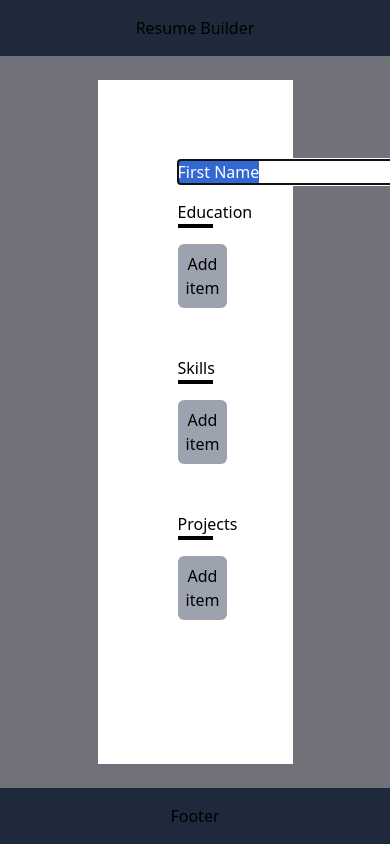
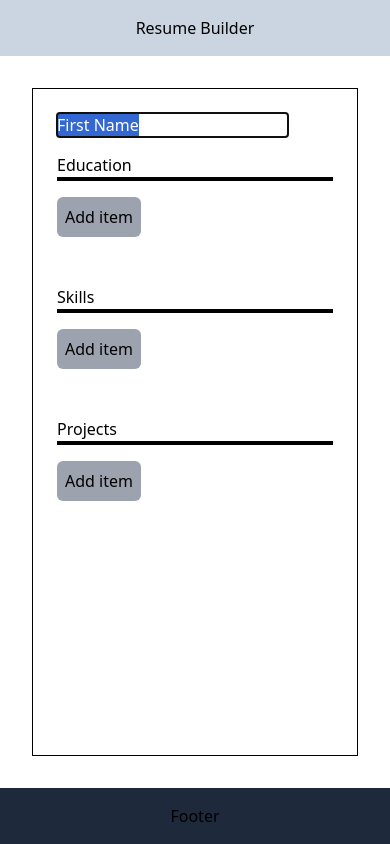
Before and after one commit to griffFu/Todo-list, a React (Create React App) app: page / in a window 390 px wide. Both pictures are taken after a click on the element "First Name". Built offline with nearby package versions, Linux system fonts and the light colour scheme.

Commit message:
styling for mobile

```diff
--- a/src/App.js
+++ b/src/App.js
@@ -4,11 +4,11 @@ import PersonalInfo from "./Components/PersonalInfo";
 function App() {
   return (
     <div className="h-screen flex flex-col justify-center">
-      <div className="bg-slate-800 flex justify-center p-4">
+      <div className="bg-slate-300 flex justify-center p-4">
         <h1>Resume Builder</h1>
       </div>
-      <div className="flex-grow flex justify-center align-center bg-zinc-500">
-        <div className="bg-white m-6 p-20 flex flex-col w-6/12">
+      <div className="bg-white flex-grow flex justify-center align-center">
+        <div className="bg-white border border-solid border-black md:m-6  m-8 p-6 flex-1 flex-col w-12/12 md:w-6/12">
           <PersonalInfo />
           <TodoList header = "Education"/>
           <TodoList header = "Skills"/>
--- a/src/Components/PersonalInfo.js
+++ b/src/Components/PersonalInfo.js
@@ -20,8 +20,8 @@ function PersonalInfo() {
 
 
     return isEditable ? (
-        <div>
-            <form onSubmit={edit}>
+        <div className='flex'>
+            <form className='content-center' onSubmit={edit}>
                 <input
                 type="text"
                 value={firstName}
```
